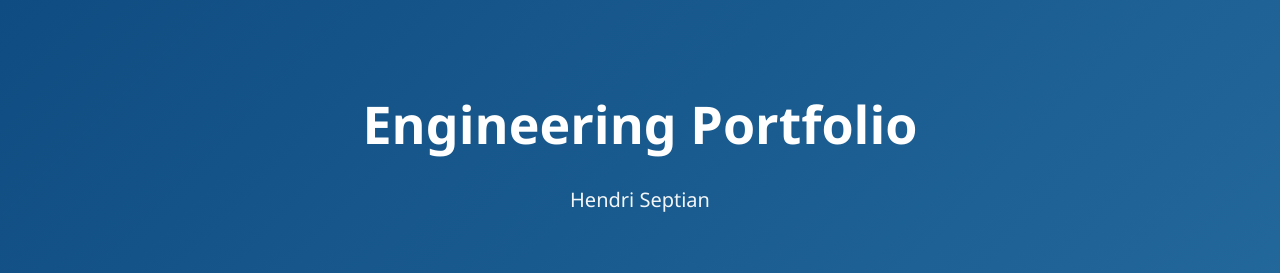
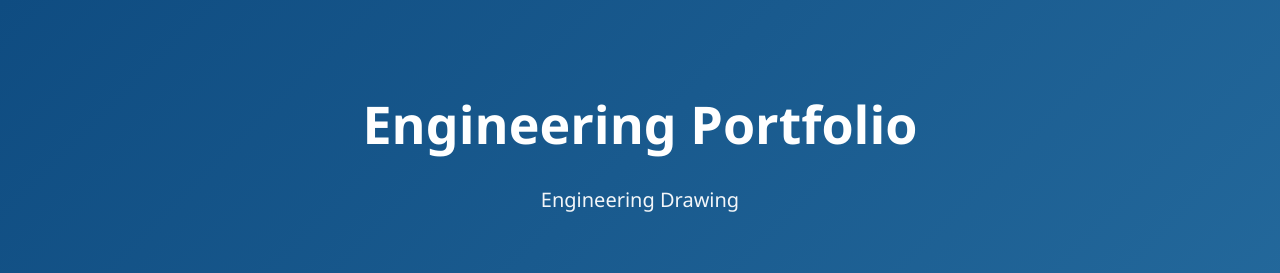
Before and after one commit to hendriseptian/engineering-portfolio, a plain HTML site: page index.html in a window 1280 px wide. Shown: the top 273 px of the page. Drawn offline with Linux system fonts and the light colour scheme.

Commit message:
Update index.html

```diff
--- a/index.html
+++ b/index.html
@@ -43,8 +43,7 @@ HEADER
 
         <p>
 
-            Hendri Septian
-
+            Engineering Drawing
         </p>
 
     </div>
```
